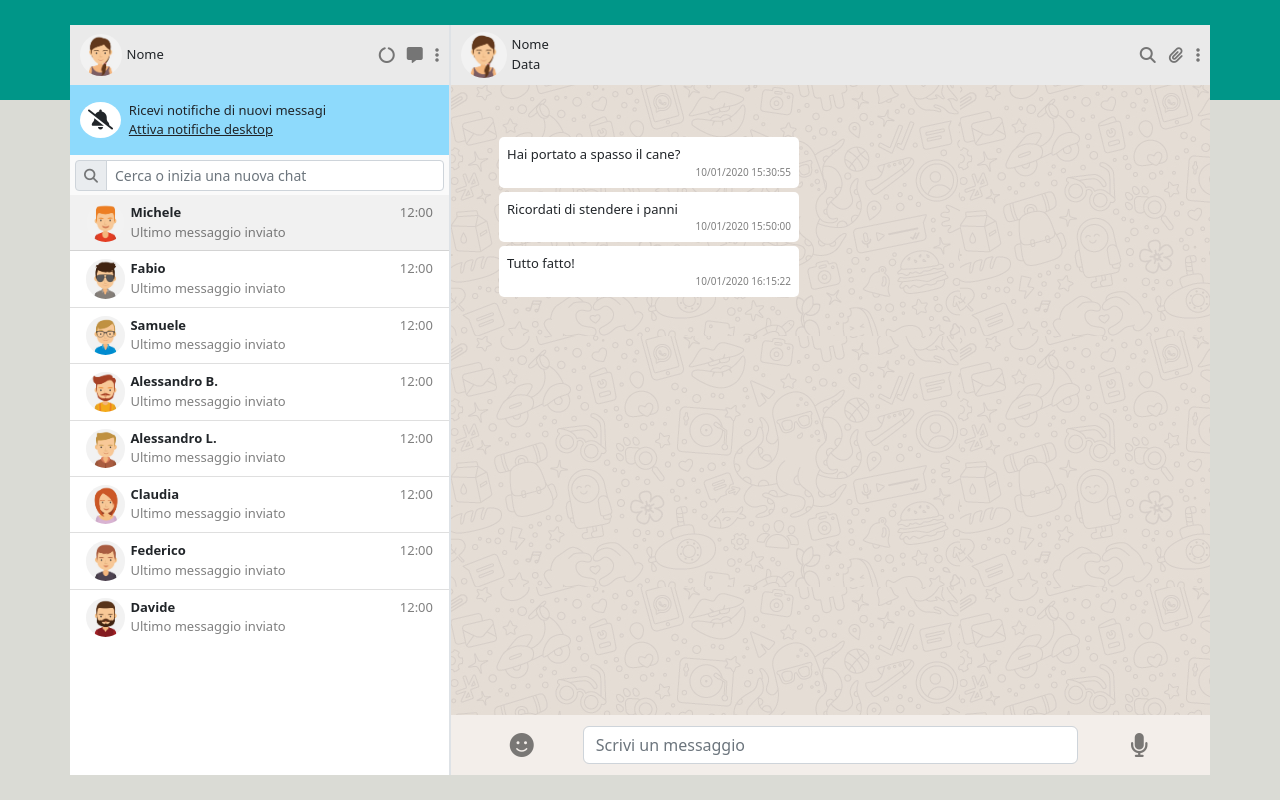
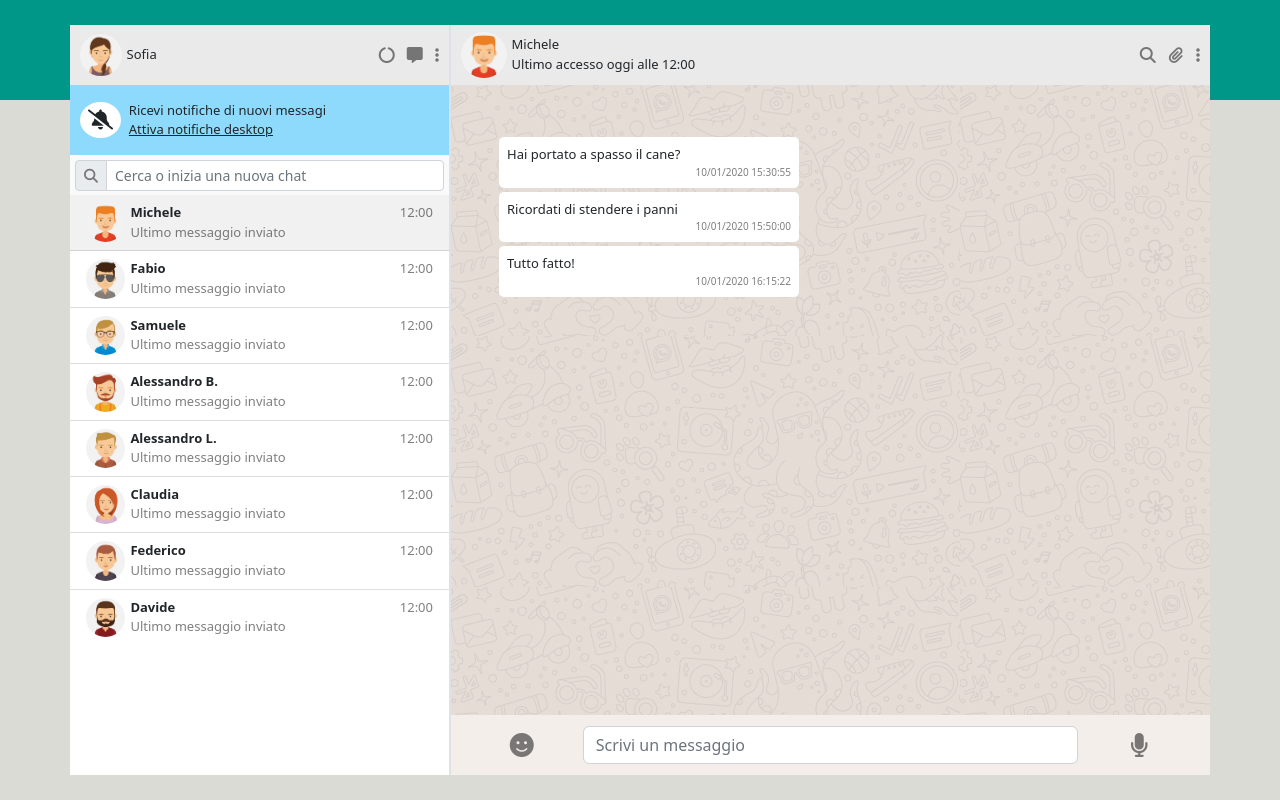
Before and after one commit to Bice93/vue-boolzapp, a plain HTML site: page index.html in a window 1280 px wide. Drawn offline with nearby package versions, Linux system fonts and the light colour scheme.

Commit message:
Change Avatar-Chat on Click

```diff
--- a/css/style.css
+++ b/css/style.css
@@ -66,6 +66,7 @@ main{
     height: calc(100vh - 50px - 60px - 70px - 40px);
     background-color: white;
     overflow: auto;
+    cursor: pointer;
 }
 
 .active_bg{
--- a/index.html
+++ b/index.html
@@ -43,7 +43,7 @@
                                     <img class="w-100 rounded-circle" src="./img/avatar_io.jpg" alt="">
                                 </div>
                                 <div class="info">
-                                    <p class="mb-0">Nome</p>
+                                    <p class="mb-0">Sofia</p>
                                 </div>
                             </div>
                             <div class="icon_header">
@@ -72,7 +72,8 @@
                         </div>
                         <div class="list_chat">
                             <ul class="list-group list-group-flush">
-                                <li v-for="(element, index) in contacts" class="list-group-item" :class="{active_bg: index ===activeIndex}" @click="setActiveIndex(index)">
+                                <li v-for="(element, index) in contacts" class="list-group-item"
+                                    :class="{active_bg: index ===activeIndex}" @click="setActiveIndex(index)">
                                     <div class="d-flex">
                                         <div class="img_avatar">
                                             <img class="w-100 rounded-circle"
@@ -98,11 +99,12 @@
                         <div class="header_chat d-flex align-items-center">
                             <div class="avatar_header d-flex align-items-center">
                                 <div class="img_avatar">
-                                    <img class="w-100 rounded-circle" src="./img/avatar_io.jpg" alt="">
+                                    <img class="w-100 rounded-circle"
+                                        :src="`./img/avatar` + contacts[activeIndex].avatar + `.jpg`" alt="">
                                 </div>
                                 <div class="info">
-                                    <p class="mb-0">Nome</p>
-                                    <p class="mb-0">Data</p>
+                                    <p class="mb-0"> {{ contacts[activeIndex].name }} </p>
+                                    <p class="mb-0">Ultimo accesso oggi alle 12:00</p>
                                 </div>
                             </div>
                             <div class="icon_header">
@@ -139,7 +141,7 @@
                             <div class="icon_footer w-25">
                                 <i class="fa-solid fa-face-smile text-black-50"></i>
                             </div>
-                            <input type="text"class="form-control" placeholder="Scrivi un messaggio">
+                            <input type="text" class="form-control" placeholder="Scrivi un messaggio">
                             <div class="icon_footer w-25">
                                 <i class="fa-solid fa-microphone text-black-50"></i>
                             </div>
@@ -147,8 +149,9 @@
                     </div>
                 </div>
             </div>
+        </main>
     </div>
-    </main>
+
 
 
 
```
